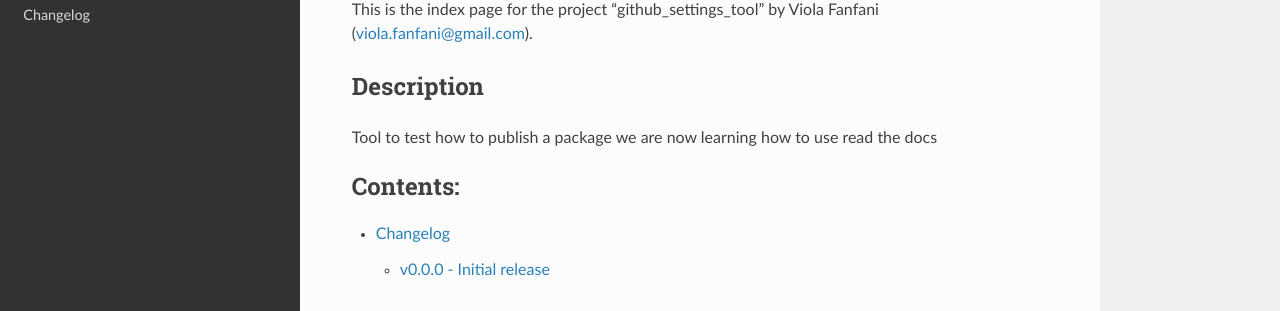
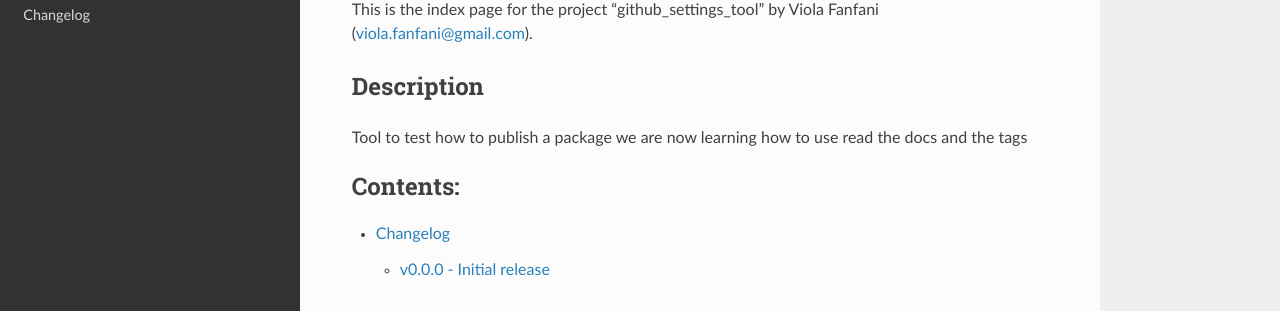
Before and after one commit to violafanfani/github_settings_tool, a Sphinx documentation site: the page built from docs/index.rst, in a window 1280 px wide. Shown: the part 162-473 px from the top of the page. Built offline with Sphinx 7.4.7 and the Read the Docs theme 2.0.0, drawn with Linux system fonts in a browser that asks for light colours.

Commit message:
small changes

```diff
--- a/docs/index.rst
+++ b/docs/index.rst
@@ -12,7 +12,7 @@ Description
 -----------
 Tool to test how to publish a package
 we are now learning how to use read the docs
-
+and the tags
 
 .. toctree::
    :maxdepth: 2
```
